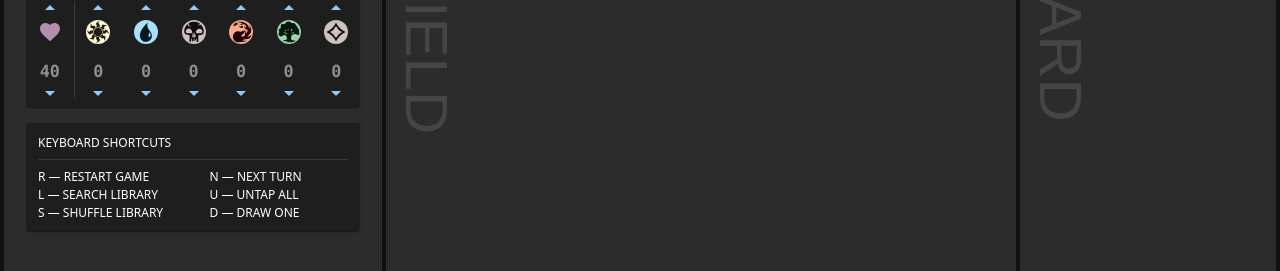
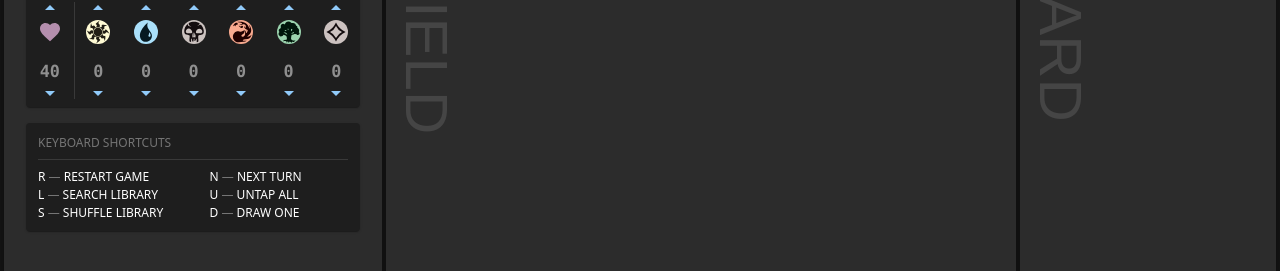
Before and after one commit to avocadianmage/lets-go-fishing, a React (Create React App) app in the folder client/: page / in a window 1280 px wide. Shown: the part 405-676 px from the top of the page. Built offline with nearby package versions, Linux system fonts and the light colour scheme.

Commit message:
add coloring to shortcuts

```diff
--- a/client/src/components/lefter/shortcuts.tsx
+++ b/client/src/components/lefter/shortcuts.tsx
@@ -1,11 +1,10 @@
-import { Box, Divider, Paper, Typography } from '@mui/material';
+import { Box, Divider, Paper, Theme, Typography, TypographyProps } from '@mui/material';
 
-const SingleShortcut = (props: { shortcutKey: string; description: string }) => (
-    <Typography variant='overline' lineHeight={1}>
-        {props.shortcutKey + ' \u{2014} ' + props.description}
-    </Typography>
-);
-
+const grayText = (theme: Theme) => theme.palette.grey[600];
+const shortcutTypographyProps: TypographyProps = {
+    variant: 'overline',
+    lineHeight: 1,
+};
 const shortcutColProps = {
     flexGrow: 1,
     display: 'flex',
@@ -14,9 +13,21 @@ const shortcutColProps = {
     p: '8px 0',
 };
 
+const SingleShortcut = (props: { shortcutKey: string; description: string }) => (
+    <Typography {...shortcutTypographyProps}>
+        {props.shortcutKey}
+        <Typography {...shortcutTypographyProps} color={grayText}>
+            {'\u{00A0}\u{2014}\u{00A0}'}
+        </Typography>
+        {props.description}
+    </Typography>
+);
+
 export const Shortcuts = () => (
     <Paper sx={{ marginBottom: '16px', p: '4px 12px' }}>
-        <Typography variant='overline'>Keyboard shortcuts</Typography>
+        <Typography variant='overline' color={grayText}>
+            Keyboard shortcuts
+        </Typography>
         <Divider sx={{ marginBottom: '3px' }} />
 
         <Box sx={{ display: 'flex' }}>
```
